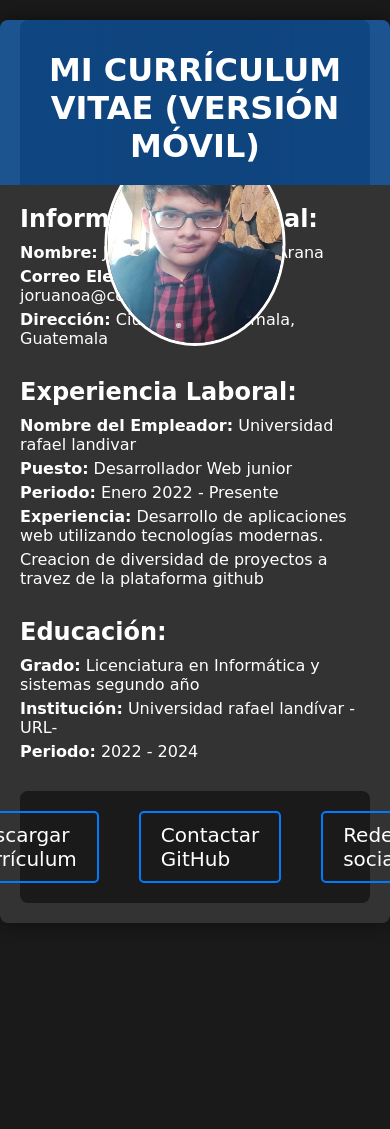
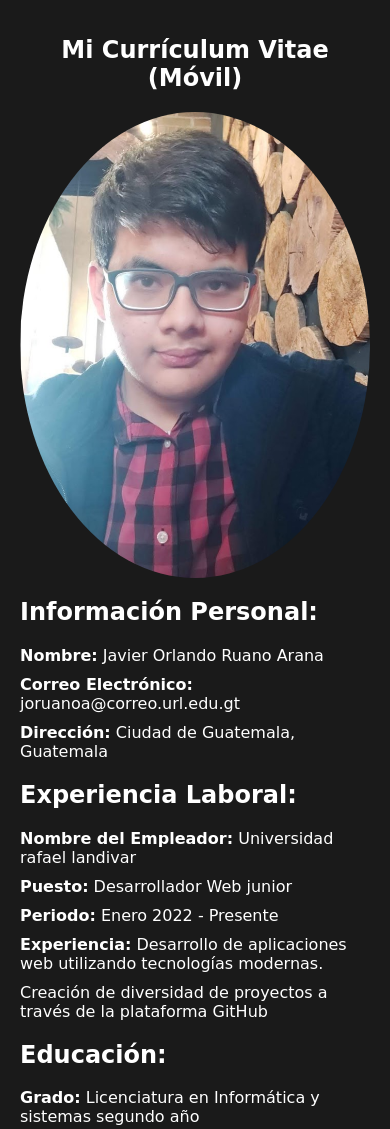
Before and after one commit to Javierini118/CurriculumVitaeJavierRuano, a plain HTML site: page index_mobile.html.html in a window 390 px wide. Shown: the top 1129 px of the page. Before the commit the page ends 943 px from the top, so only its background shows below. Drawn offline with nearby package versions, Linux system fonts and the light colour scheme.

Commit message:
Update index_mobile.html.html

```diff
--- a/index_mobile.html.html
+++ b/index_mobile.html.html
@@ -3,8 +3,7 @@
 <head>
     <meta charset="UTF-8">
     <meta name="viewport" content="width=device-width, initial-scale=1.0">
-    <title>Mi Currículum Vitae (Versión Móvil)</title>
-    <script src="https://cdnjs.cloudflare.com/ajax/libs/jspdf/2.4.0/jspdf.umd.min.js"></script> <!-- Biblioteca jsPDF -->
+    <title>Mi Currículum Vitae (Móvil)</title>
     <style>
         body {
             font-family: 'Press Start 2P', cursive;
@@ -15,76 +14,33 @@
         }
 
         .container {
-            max-width: 800px;
-            margin: 20px auto;
-            background-color: #333;
+            max-width: 100%;
             padding: 20px;
-            border-radius: 8px;
-            box-shadow: 0px 0px 20px 0px rgba(0, 0, 0, 0.5);
-            position: relative;
-            overflow: hidden;
-        }
-
-        header {
-            background-color: #1a1a1a;
-            text-align: center;
-            padding: 10px 0; /* Ajustado el padding vertical */
-            margin-top: -20px;
-            border-radius: 8px 8px 0 0;
-            position: relative;
-            z-index: 1;
         }
 
         header h1 {
-            margin-bottom: 10px; /* Ajustado el margen inferior */
-            font-size: 32px; /* Reducido el tamaño de la fuente */
-            text-transform: uppercase;
+            font-size: 24px;
+            text-align: center;
+            margin-bottom: 20px;
         }
 
-        header::before,
-        header::after {
-            content: "";
-            position: absolute;
-            top: 0;
-            left: -50%;
-            width: 200%;
-            height: 100%;
-            z-index: -1;
+        .info p {
+            margin: 10px 0;
         }
 
-        header::before {
-            background: linear-gradient(to right, rgba(0, 123, 255, 0), rgba(0, 123, 255, 0.5));
-        }
-
-        header::after {
-            background: linear-gradient(to right, rgba(0, 123, 255, 0.5), rgba(0, 123, 255, 0));
-        }
-
-        h1, h2, h3 {
-            color: #fff;
+        .avatar {
+            width: 100%;
+            border-radius: 50%;
+            display: block;
+            margin: 20px auto;
         }
 
         .section {
-            margin-bottom: 30px;
-        }
-
-        .section h2 {
-            margin-bottom: 10px;
-            font-size: 24px;
-            color: #ffffff;
-        }
-
-        .info p {
-            margin: 5px 0;
+            margin-bottom: 20px;
         }
 
         .controls {
-            display: flex;
-            justify-content: center;
-            align-items: center;
-            background-color: #1a1a1a;
-            padding: 20px 0;
-            border-radius: 8px;
+            text-align: center;
             margin-top: 20px;
         }
 
@@ -95,33 +51,23 @@
             border: 2px solid #007bff;
             border-radius: 5px;
             transition: all 0.3s ease;
-            font-size: 20px;
-            margin: 0 20px; /* Espacio entre los botones */
+            font-size: 16px;
+            margin: 0 10px;
         }
 
         .controls a:hover {
             background-color: #007bff;
             color: #ffffff;
         }
-
-        .avatar {
-            width: 175px; /* Tamaño de la imagen */
-            height: 200px; /* Tamaño de la imagen */
-            border-radius: 50%; /* Para hacerla redonda */
-            position: absolute; /* Posición absoluta para moverla */
-            top: 120px; /* Ajusta la posición vertical */
-            left: 50%; /* Centra horizontalmente */
-            transform: translateX(-50%); /* Centra horizontalmente */
-            border: 3px solid #fff; /* Añade un borde blanco */
-        }
     </style>
 </head>
 <body>
     <div class="container">
+        <header>
+            <h1>Mi Currículum Vitae (Móvil)</h1>
+        </header>
+
         <img src="assets/javi.png" alt="Avatar" class="avatar">
-        <header>
-            <h1>Mi Currículum Vitae (Versión Móvil)</h1>
-        </header>
 
         <section class="section">
             <h2>Información Personal:</h2>
@@ -139,7 +85,7 @@
                 <p><strong>Puesto:</strong> Desarrollador Web junior</p>
                 <p><strong>Periodo:</strong> Enero 2022 - Presente</p>
                 <p><strong>Experiencia:</strong> Desarrollo de aplicaciones web utilizando tecnologías modernas. </p>
-                <p><strong></strong> Creacion de diversidad de proyectos a travez de la plataforma github </p>
+                <p><strong></strong> Creación de diversidad de proyectos a través de la plataforma GitHub </p>
             </div>
         </section>
 
```
